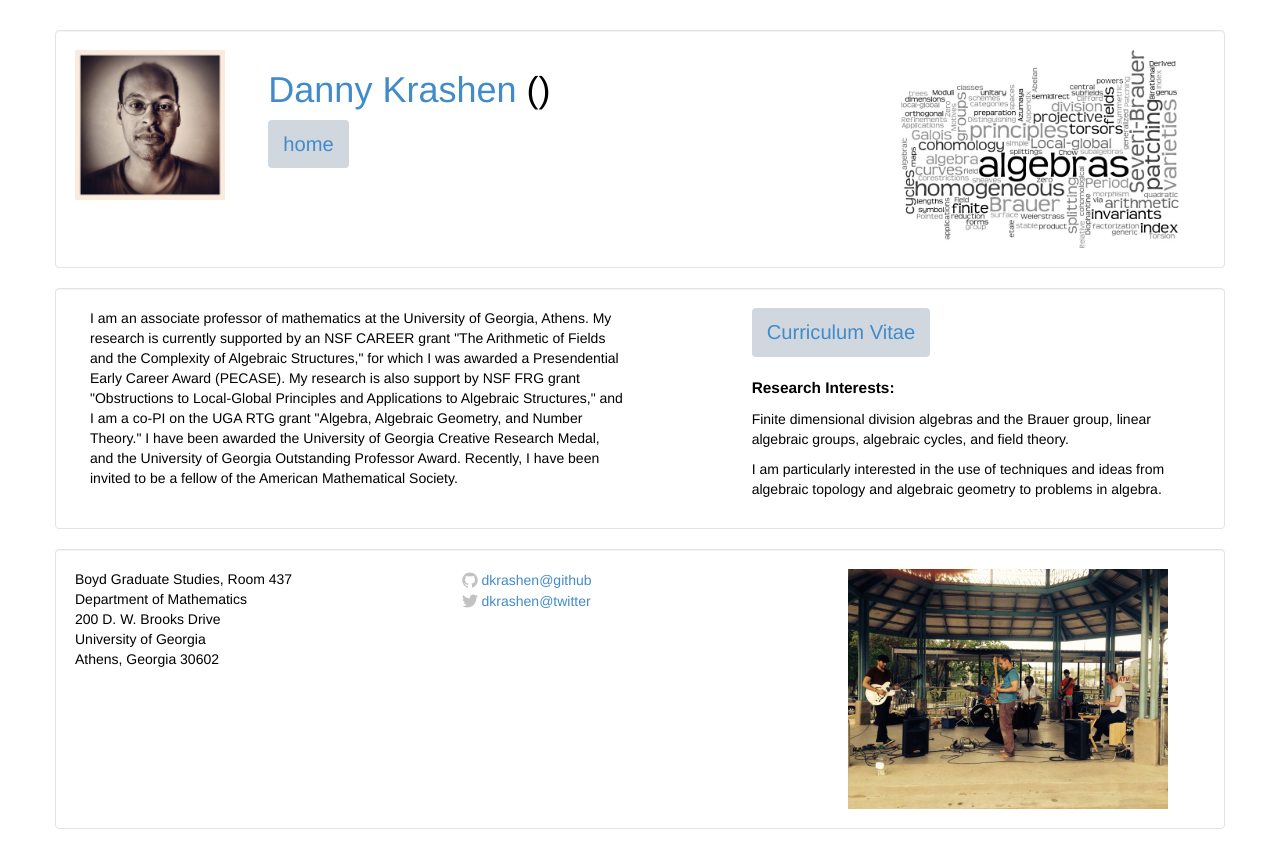
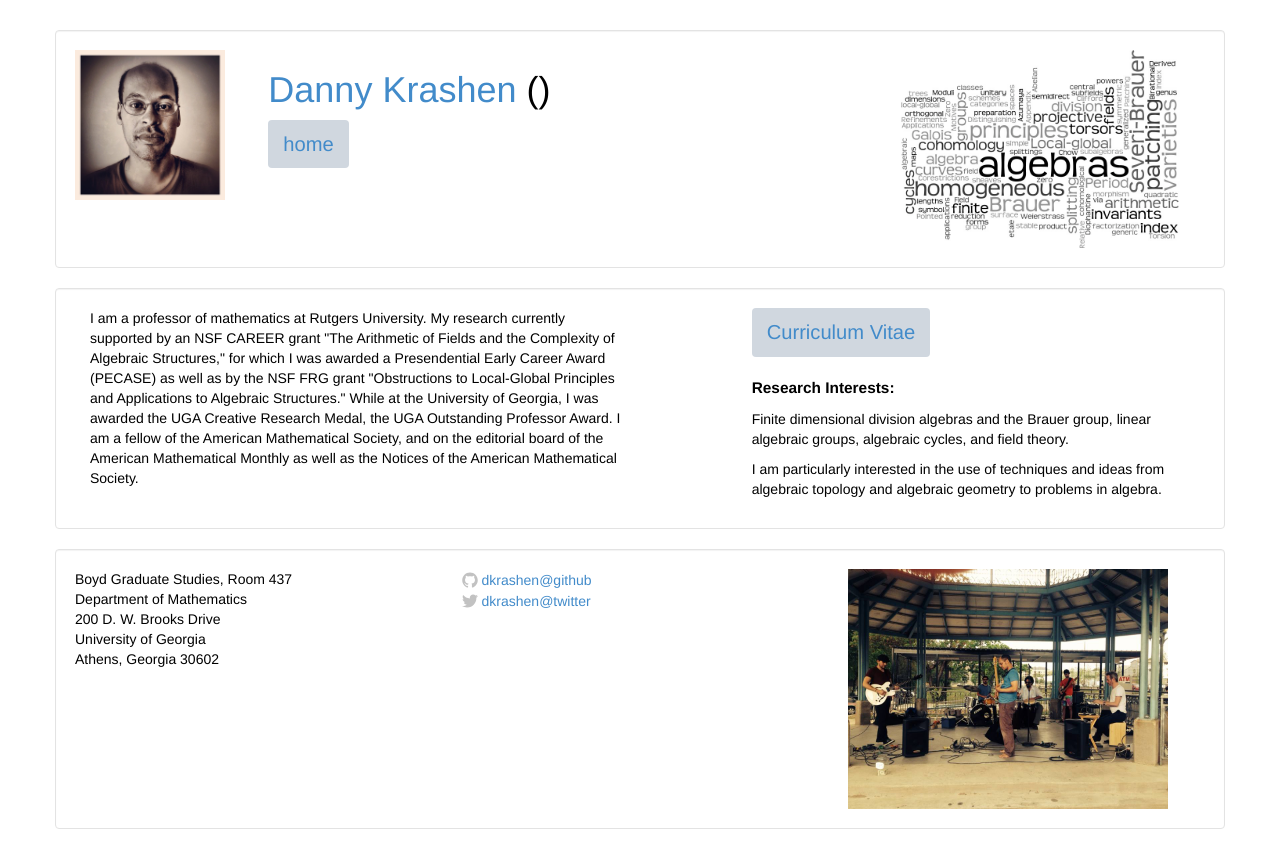
Before and after one commit to dkrashen/dkrashen.github.io, a Jekyll site: the page built from about.html, in a window 1280 px wide. Shown: the top 868 px of the page. Built offline with Jekyll 4.4.1, drawn with Linux system fonts in a browser that asks for light colours.

Commit message:
update about for Rutgers

```diff
--- a/about.html
+++ b/about.html
@@ -8,18 +8,21 @@ layout: default
 <div class="row well">
   <div class="row">
 	  <div class="col-md-6">
-      <p style="margin-left: 15px">I am an associate professor of
-      mathematics at the University of Georgia, Athens. My research is
-      currently supported by an NSF CAREER grant "The Arithmetic of Fields
+      <p style="margin-left: 15px">I am a professor of
+      mathematics at Rutgers University. My research currently supported by an NSF CAREER grant "The Arithmetic of Fields
       and the Complexity of Algebraic Structures," for which I was awarded
-      a Presendential Early Career Award (PECASE). My research is also
-      support by NSF FRG grant "Obstructions to Local-Global Principles and
-      Applications to Algebraic Structures," and I am a co-PI on the UGA
-      RTG grant "Algebra, Algebraic Geometry, and Number Theory." I have
-      been awarded the University of Georgia Creative Research Medal, and
-      the University of Georgia Outstanding Professor Award. Recently, I
-      have been invited to be a fellow of the American Mathematical
-      Society.</p>
+      a Presendential Early Career Award (PECASE)
+      as well as by the NSF FRG grant "Obstructions to Local-Global Principles and
+      Applications to Algebraic Structures."
+
+      While at the University of Georgia, I was
+      awarded the UGA Creative Research Medal,
+      the UGA Outstanding Professor Award.
+
+      I am a fellow of the American Mathematical Society, and on the
+      editorial board of the American Mathematical Monthly as well as the
+      Notices of the American Mathematical Society.
+      </p>
     </div>
 	  <div class="col-md-1">
     </div>
```
